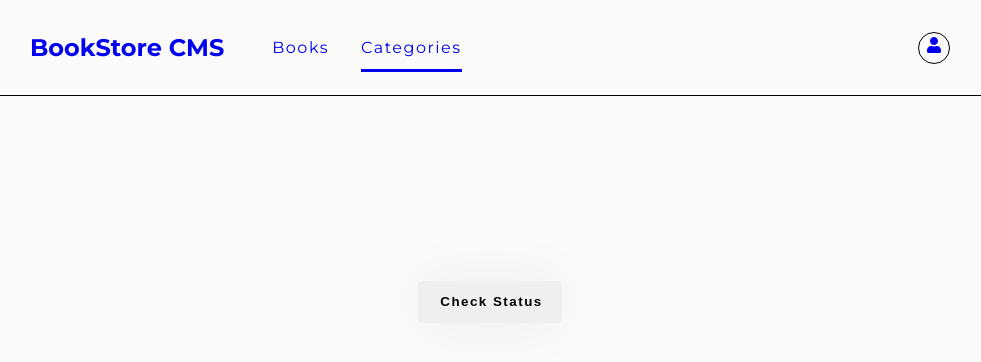
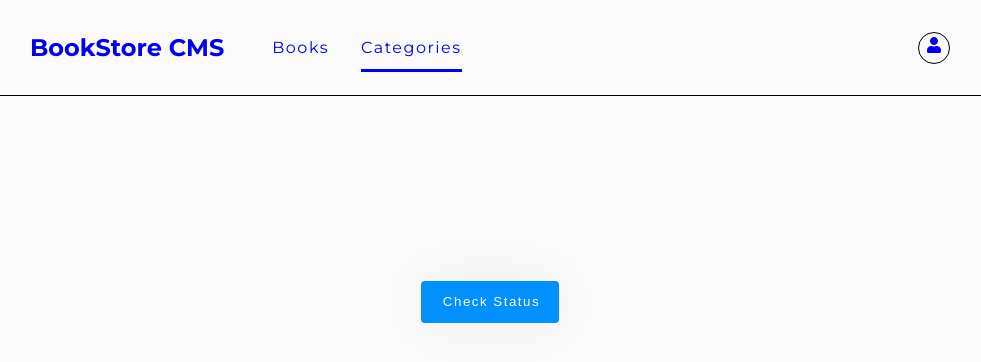
Before and after one commit to mengiefen/book-store-react-redux, a React (Create React App) app: page /categories in a window 1280 px wide. Shown: the top 362 px of the page, without its empty margins (150-1131 px from the left). Built offline with nearby package versions, Linux system fonts and the light colour scheme.

Commit message:
update color proprty and font-weight

```diff
--- a/src/components/Button/Button.styled.js
+++ b/src/components/Button/Button.styled.js
@@ -1,14 +1,14 @@
 import styled from 'styled-components';
 
 const ButtonFill = styled.button`
-  background-color: ${({ theme }) => theme.colors.primary};
+  background-color: ${({ theme }) => theme.colors.blue};
   border: none;
   outline: none;
   border-radius: 4px;
-  color: ${({ theme }) => theme.colors.backgroundColor};
+  color: ${({ theme }) => theme.colors.light};
   padding: 0.801rem 1.188rem 0.886rem 1.375rem;
   box-shadow: 0 0 60px 0 rgba(0, 0, 0, 0.05);
-  font-weight: 600;
+  font-weight: 300;
   letter-spacing: 1.5px;
   cursor: pointer;
   transition: all 0.5s;
@@ -20,14 +20,16 @@ const ButtonFill = styled.button`
 `;
 
 const ButtonOutline = styled.button`
-  color: ${({ theme }) => theme.colors.lightPrimary};
+  color: ${({ theme }) => theme.colors.coolBlue};
   outline: none;
+  font-size: 0.813rem;
   border: none;
   background-color: transparent;
   cursor: pointer;
+  font-weight: 300;
 
   &:hover {
-    color: ${({ theme }) => theme.colors.primary};
+    color: ${({ theme }) => theme.colors.blue};
   }
 `;
 
```
